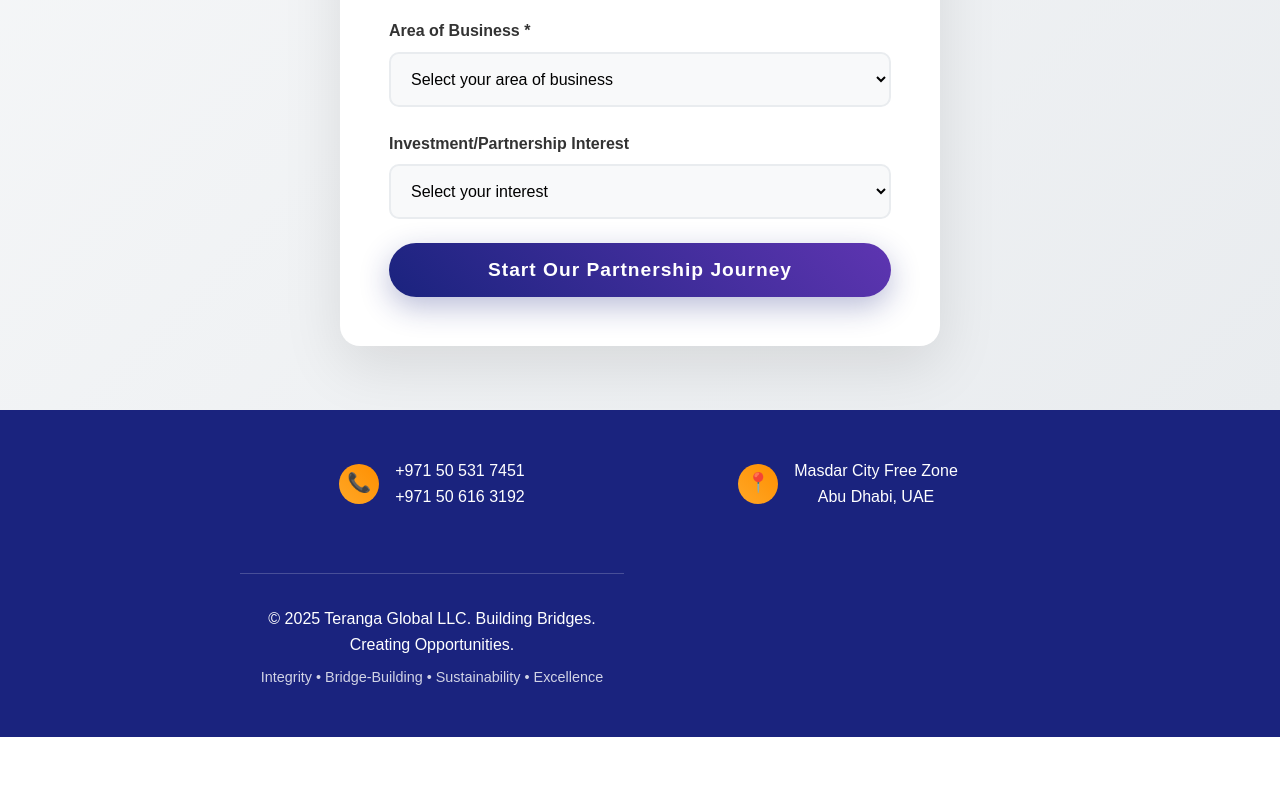
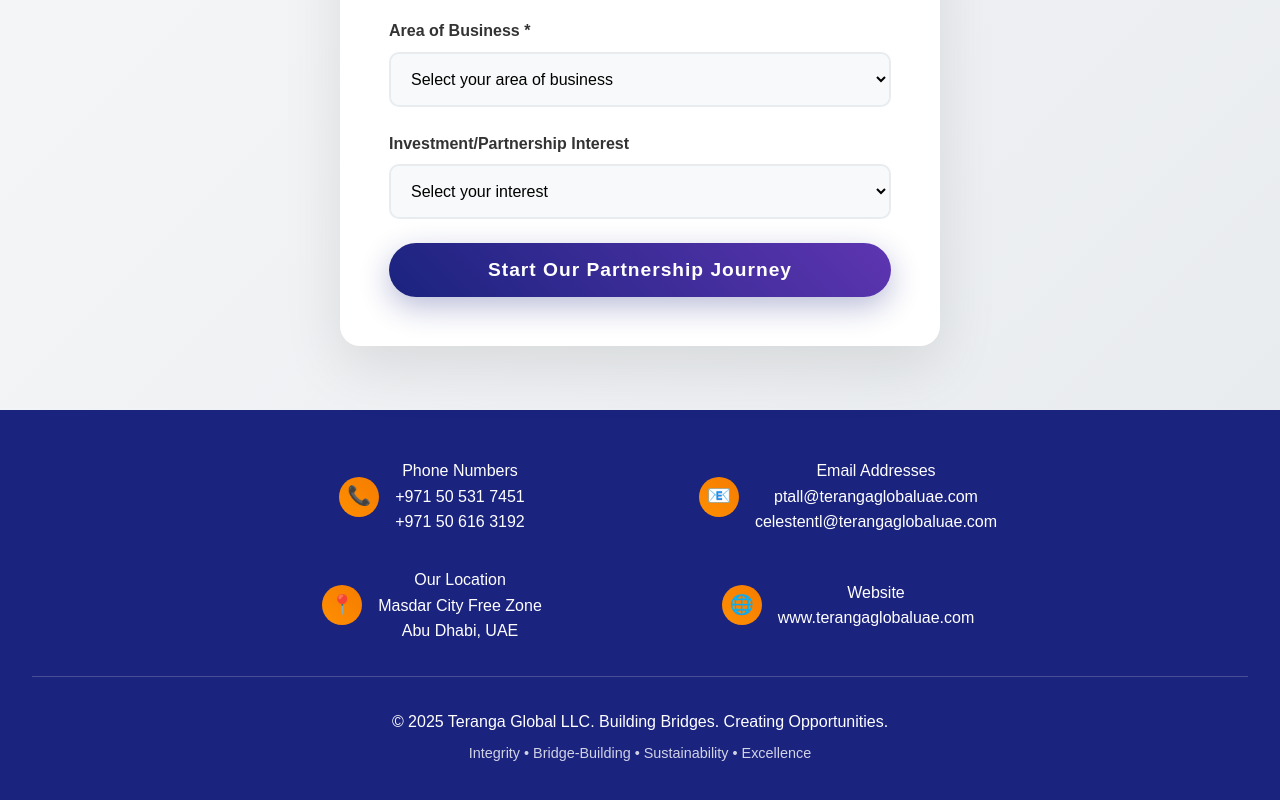
Before and after one commit to Tia-bit/teranga-landing-page, a plain HTML site: page index.html in a window 1280 px wide. Shown: the part 1398-2198 px from the top of the page. Before the commit the page ends 2135 px from the top, so only its background shows below. Drawn offline with Linux system fonts and the light colour scheme.

Commit message:
Update index.html

```diff
--- a/index.html
+++ b/index.html
@@ -272,7 +272,7 @@
         .contact-icon {
             width: 40px;
             height: 40px;
-            background: linear-gradient(45deg, #ffa726, #ff8f00);
+            background: linear-gradient(45deg, #ff8f00, #f57c00);
             border-radius: 50%;
             display: flex;
             align-items: center;
@@ -410,9 +410,8 @@
                 </div>
             </div>
 
-      <!--      <a href="#connect" class="cta-button"></a>
+            <a href="#connect" class="cta-button">Connect With Us</a>
         </div>
-            -->
     </section>
 
     <section class="form-section" id="connect">
@@ -485,35 +484,40 @@
         <div class="contact-info">
             <div class="contact-item">
                 <div class="contact-icon">📞</div>
-                <div>
+                <div class="contact-details">
+                    <div>Phone Numbers</div>
                     <div>+971 50 531 7451</div>
                     <div>+971 50 616 3192</div>
                 </div>
             </div>
 
-<!--         <div class="contact-item">
+            <div class="contact-item">
                 <div class="contact-icon">📧</div>
-                <div>
+                <div class="contact-details">
+                    <div>Email Addresses</div>
                     <div>ptall@terangaglobaluae.com</div>
                     <div>celestentl@terangaglobaluae.com</div>
                 </div>
             </div>
- -->
+
             <div class="contact-item">
                 <div class="contact-icon">📍</div>
-                <div>
+                <div class="contact-details">
+                    <div>Our Location</div>
                     <div>Masdar City Free Zone</div>
                     <div>Abu Dhabi, UAE</div>
                 </div>
             </div>
 
-     <!--       <div class="contact-item">
+            <div class="contact-item">
                 <div class="contact-icon">🌐</div>
-             -->
-              <!--  <div>www.terangaglobaluae.com</div>
+                <div class="contact-details">
+                    <div>Website</div>
+                    <div>www.terangaglobaluae.com</div>
+                </div>
             </div>
         </div>
-     -->
+
         <div style="margin-top: 2rem; padding-top: 2rem; border-top: 1px solid rgba(255,255,255,0.2);">
             <p>&copy; 2025 Teranga Global LLC. Building Bridges. Creating Opportunities.</p>
             <p style="margin-top: 0.5rem; opacity: 0.8; font-size: 0.9rem;">Integrity • Bridge-Building • Sustainability • Excellence</p>
```
